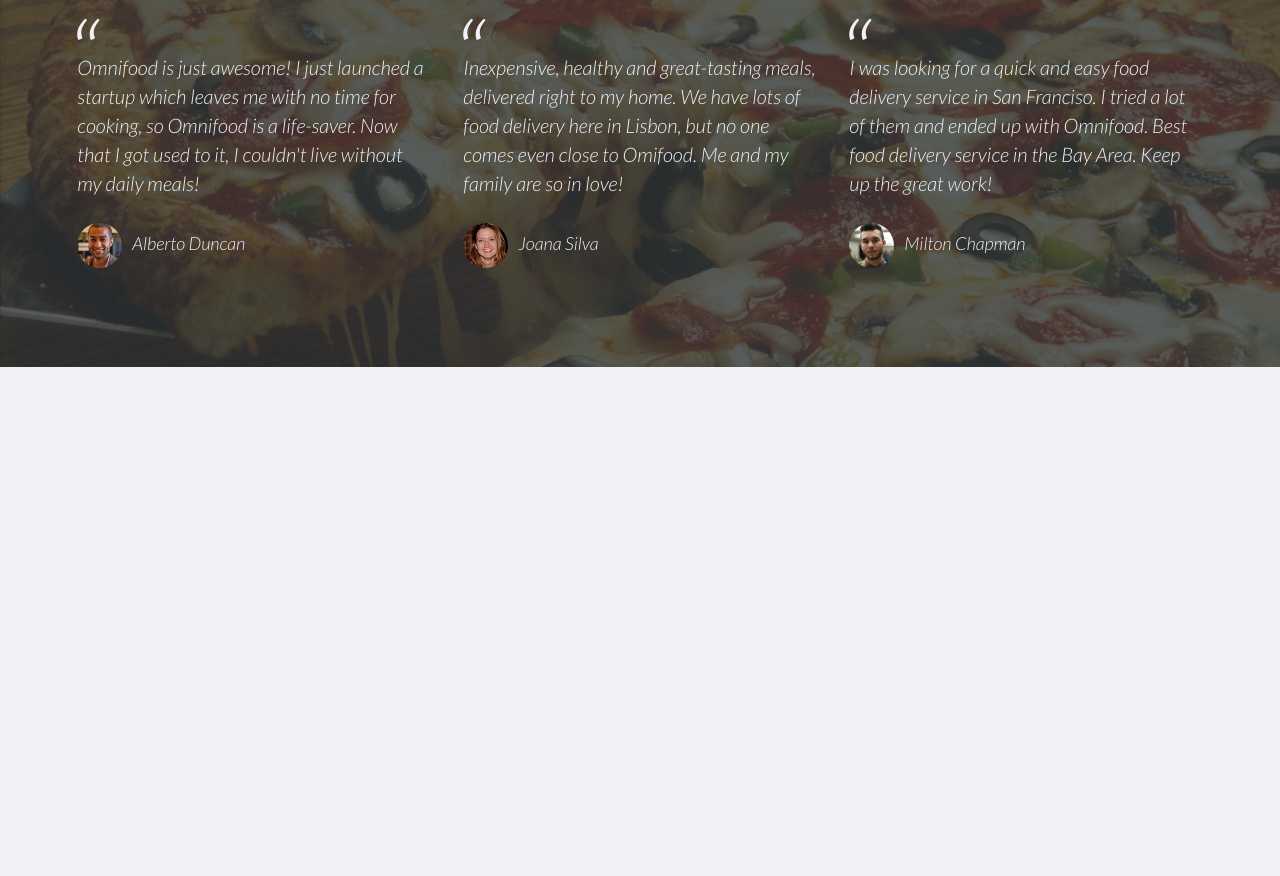
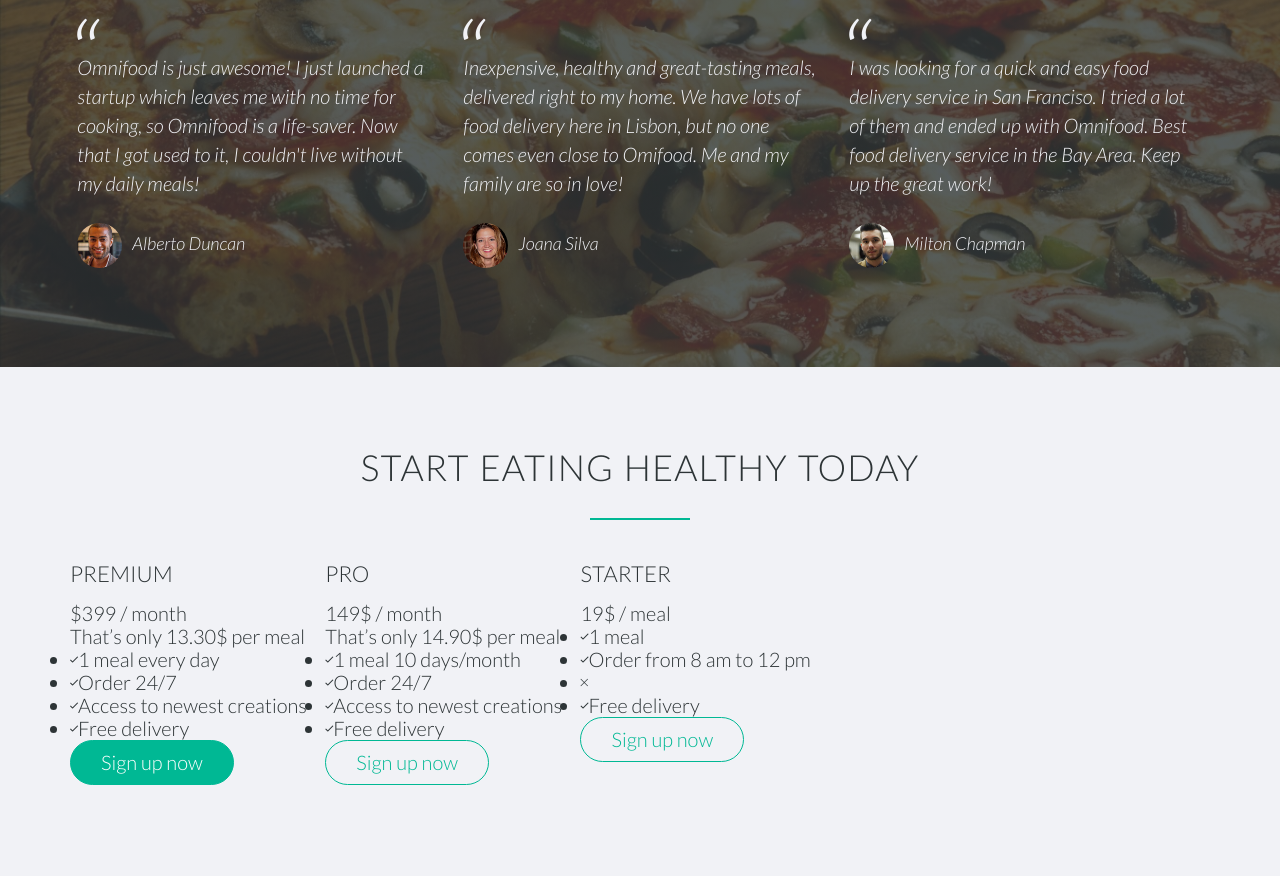
Before and after one commit to khalid32/Omnifood, a plain HTML site: page index.html in a window 1280 px wide. Shown: the part 3616-4492 px from the top of the page. Before the commit the page ends 3983 px from the top, so only its background shows below. Drawn offline with Linux system fonts and the light colour scheme; files whose address does not match are found by name.

Commit message:
Building the sign up section - HTML.

```diff
--- a/index.html
+++ b/index.html
@@ -227,6 +227,7 @@
         </div>
     </section>
 
+    <!-- testimonials section -->
     <section class="section-testimonials">
         <div class="row">
             <h2>Our customers can't live without us</h2>
@@ -252,5 +253,100 @@
             </div>
         </div>
     </section>
+
+    <!-- plans section -->
+    <section class="section-plans">
+        <div class="row">
+            <h2>Start eating healthy today</h2>
+        </div>
+        <div class="row">
+            <div class="col span 1-of-3">
+                <div class="plan-box">
+                    <div>
+                        <h3>Premium</h3>
+                        <p class="plan-price">$399 / month</p>
+                        <p class="plan-price-meal">That’s only 13.30$ per meal</p>
+                    </div>
+                    <div>
+                        <ul>
+                            <li><i class="ion-ios-checkmark-empty"></i>1 meal every day</li>
+                            <li><i class="ion-ios-checkmark-empty"></i>Order 24/7</li>
+                            <li><i class="ion-ios-checkmark-empty"></i>Access to newest creations</li>
+                            <li><i class="ion-ios-checkmark-empty"></i>Free delivery</li>
+                        </ul>
+                    </div>
+                    <div>
+                        <a href="#" class="btn btn-full">Sign up now</a>
+                    </div>
+                </div>
+            </div>
+            <div class="col span 1-of-3">
+                <div class="plan-box">
+                    <div>
+                        <h3>Pro</h3>
+                        <p class="plan-price">149$ / month</p>
+                        <p class="plan-price-meal">That’s only 14.90$ per meal</p>
+                    </div>
+                    <div>
+                        <ul>
+                            <li><i class="ion-ios-checkmark-empty"></i>1 meal 10 days/month</li>
+                            <li><i class="ion-ios-checkmark-empty"></i>Order 24/7</li>
+                            <li><i class="ion-ios-checkmark-empty"></i>Access to newest creations</li>
+                            <li><i class="ion-ios-checkmark-empty"></i>Free delivery</li>
+                        </ul>
+                    </div>
+                    <div>
+                        <a href="#" class="btn btn-ghost">Sign up now</a>
+                    </div>
+                </div>
+            </div>
+            <div class="col span 1-of-3">
+                <div class="plan-box">
+                    <div>
+                        <h3>Starter</h3>
+                        <p class="plan-price">19$ / meal</p>
+                    </div>
+                    <div>
+                        <ul>
+                            <li><i class="ion-ios-checkmark-empty"></i>1 meal</li>
+                            <li><i class="ion-ios-checkmark-empty"></i>Order from 8 am to 12 pm</li>
+                            <li><i class="ion-ios-close-empty"></i></li>
+                            <li><i class="ion-ios-checkmark-empty"></i>Free delivery</li>
+                        </ul>
+                    </div>
+                    <div>
+                        <a href="#" class="btn btn-ghost">Sign up now</a>
+                    </div>
+                </div>
+            </div>
+        </div>
+    </section>
 </body>
 </html>
+
+<!-- Section 6: Sign up and pricing plans
+Title: Start eating healthy today
+
+Plan 1: Premium
+399$ per month
+That’s only 13.30$ per meal
+1 meal every day
+Order 24/7
+Access to newest creations
+Free delivery
+
+
+Plan 2: Pro
+149$ per month
+That’s only 14.90$ per meal
+1 meal 10 days/month
+Order 24/7
+Access to newest creations
+Free delivery
+
+
+Plan 3: Starter
+19$ per meal
+1 meal
+Order from 8 am to 12 pm
+Free delivery -->
```
